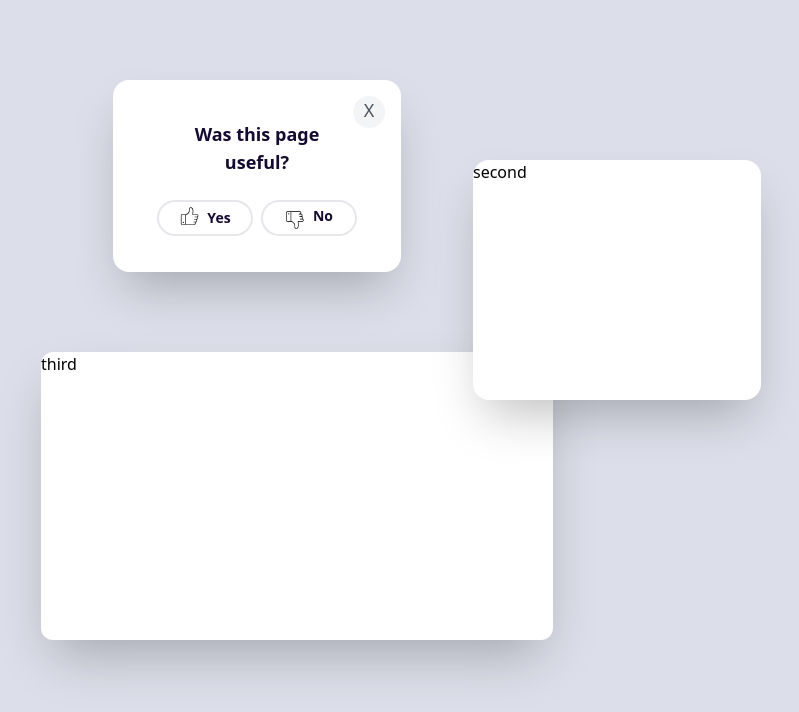
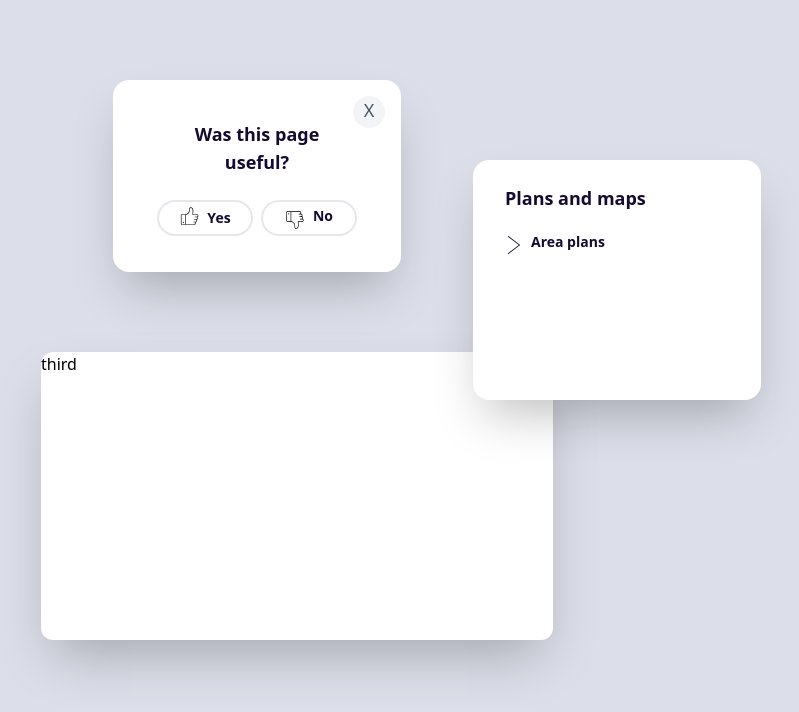
Before and after one commit to nasir-001/100-components, a Vue app: page /layout21 in a window 1280 px wide. Shown: the top 712 px of the page, without its empty margins (239-1038 px from the left). Built offline with nearby package versions, Linux system fonts and the light colour scheme; the HTML template or start-up script is replaced by a standard one.

Commit message:
start designing third card in component 21

```diff
--- a/src/views/Layout21.vue
+++ b/src/views/Layout21.vue
@@ -47,7 +47,22 @@
         third
       </div>
       <div class="bg-white rounded-2xl w-72 h-60 -ml-20 -mt-48 shadow-2xl">
-        second
+        <div class="text-layout21buttonAndTextColor pt-6 pl-8 text-lg font-bold">
+          Plans and maps
+        </div>
+        <div class="flex justify-start mt-6 pl-8">
+          <div class="text-layout21buttonAndTextColor font-bold">
+            <svg class="fill-current" width="18px" height="18px" viewBox="0 0 51.388 51.388"
+              xml:space="preserve">
+              <path d="M9.169,51.388c-0.351,0-0.701-0.157-0.93-0.463c-0.388-0.514-0.288-1.243,0.227-1.634l31.066-23.598L8.461,2.098
+                C7.95,1.708,7.85,0.977,8.237,0.463c0.395-0.517,1.126-0.615,1.64-0.225l33.51,25.456L9.877,51.151
+                C9.664,51.31,9.415,51.388,9.169,51.388z"/>
+            </svg>
+          </div>
+          <div class="text-layout21buttonAndTextColor -mt-1 mx-2 font-semibold text-sm">
+            Area plans
+          </div>
+        </div>
       </div>
     </div>
   </div>
```
